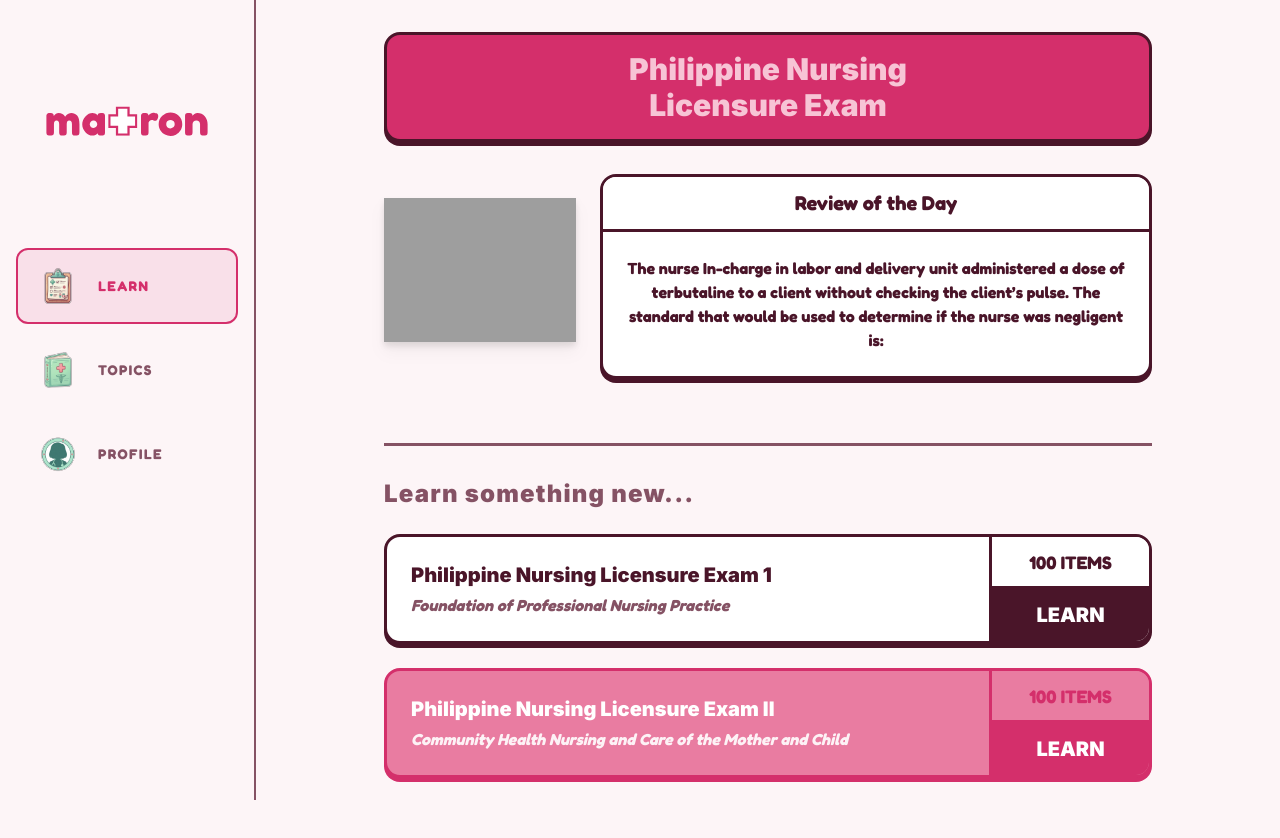
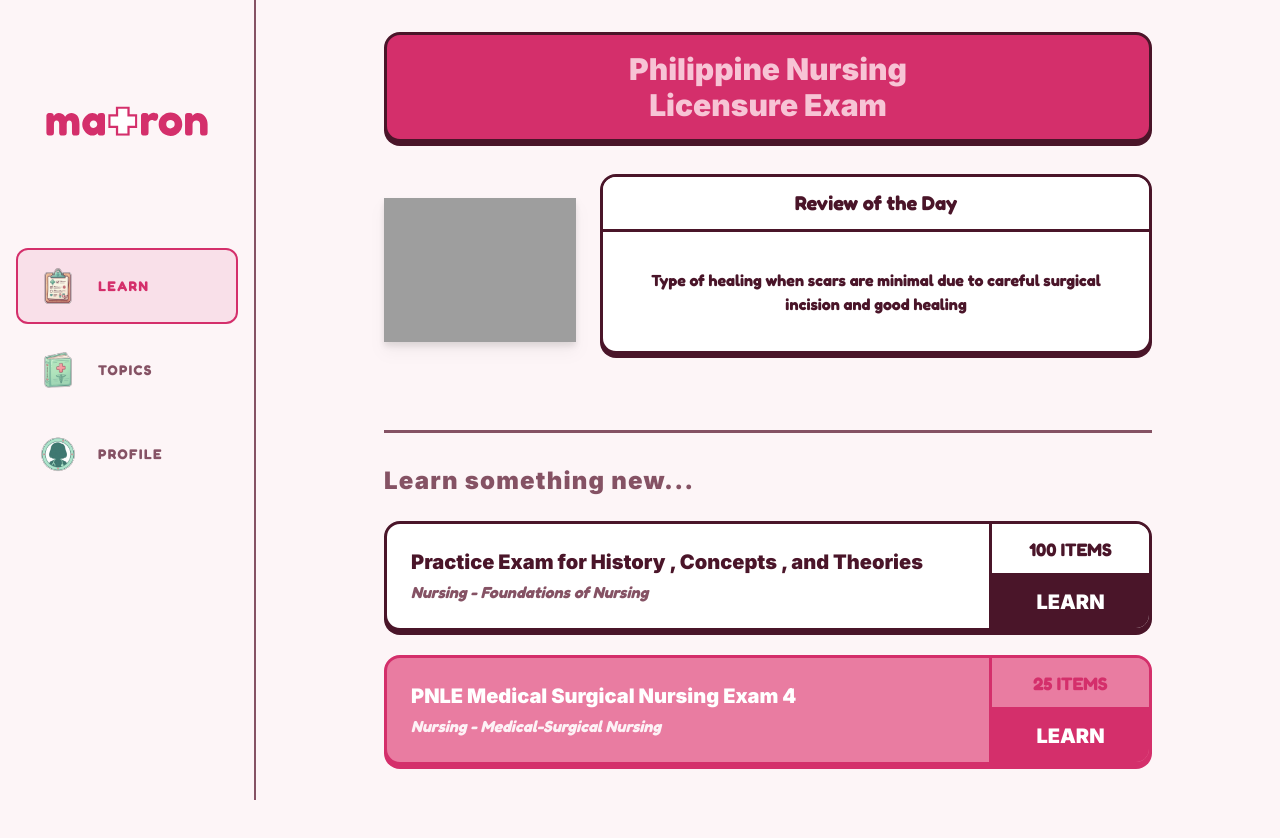
Before and after one commit to francisshere/matron-cards, a React (Vite) app in the folder frontend/: page / in a window 1280 px wide. Shown: the top 838 px of the page. Built offline with nearby package versions, Linux system fonts and the light colour scheme; grey boxes are pictures that could not be loaded.

Commit message:
fixed the daily review section and made the learn somehting new section dynamic

```diff
--- a/frontend/src/Home.jsx
+++ b/frontend/src/Home.jsx
@@ -1,4 +1,4 @@
-import React, { useState } from 'react';
+import React, { useState, useMemo } from 'react';
 import allQuestions from './data/questions.json';
 
 import logo from './assets/matron-logo.svg';
@@ -10,7 +10,52 @@ import explainIcon from './assets/explain.svg';
 
 export default function Home({ onStartQuiz, onViewChange }) {
   const [showRationale, setShowRationale] = useState(false);
-  const dailyQuestion = allQuestions[0]; // Just use the first question for now
+
+  const { dailyQuestion, dailyTopics, answerText } = useMemo(() => {
+    // Determine the current day since epoch
+    const today = Math.floor(Date.now() / (1000 * 60 * 60 * 24));
+
+    // Seeded random number generator
+    const seededRandom = (seed) => {
+      const x = Math.sin(seed++) * 10000;
+      return x - Math.floor(x);
+    };
+
+    // Pick a daily question
+    const qIndex = Math.floor(seededRandom(today) * allQuestions.length);
+    const dailyQuestion = allQuestions[qIndex];
+
+    const correctOpt = dailyQuestion.options.find(o => o.id === dailyQuestion.correct_option);
+    const answerText = correctOpt ? `${dailyQuestion.correct_option}. ${correctOpt.text}` : dailyQuestion.correct_option;
+
+    // Get unique topics and their counts
+    const topicsMap = {};
+    allQuestions.forEach(q => {
+      if (!topicsMap[q.topic]) {
+        const parts = q.topic.split(' - ');
+        topicsMap[q.topic] = {
+          title: parts.length > 1 ? parts.slice(1).join(' - ') : q.topic,
+          subtitle: q.course ? `${q.course} - ${parts[0]}` : parts[0],
+          topicKey: q.topic,
+          count: 0
+        };
+      }
+      topicsMap[q.topic].count++;
+    });
+
+    const uniqueTopics = Object.values(topicsMap);
+
+    // Pick 2 daily topics
+    const tIndex1 = Math.floor(seededRandom(today + 1) * uniqueTopics.length);
+    let tIndex2 = Math.floor(seededRandom(today + 2) * uniqueTopics.length);
+    if (tIndex1 === tIndex2 && uniqueTopics.length > 1) {
+      tIndex2 = (tIndex2 + 1) % uniqueTopics.length;
+    }
+
+    const dailyTopics = [uniqueTopics[tIndex1], uniqueTopics[tIndex2]].filter(Boolean);
+
+    return { dailyQuestion, dailyTopics, answerText };
+  }, []);
 
   return (
     <div className="min-h-screen bg-bg flex flex-col lg:flex-row text-text font-body">
@@ -68,9 +113,10 @@ export default function Home({ onStartQuiz, onViewChange }) {
             <div className="flex flex-col lg:flex-row items-center lg:items-start relative">
               <div className="w-32 h-32 sm:w-48 sm:h-48 shrink-0 relative mb-4 lg:mb-0 lg:mr-6 z-10">
                 <img
+                  key={showRationale ? 'explain' : 'mascot'}
                   src={showRationale ? explainIcon : mascot}
                   alt="Mascot Avatar"
-                  className={`w-full h-full object-contain drop-shadow-lg transition-all duration-500 ${showRationale ? 'animate-bounce-pop' : ''}`}
+                  className="w-full h-full object-contain drop-shadow-lg transition-all duration-500 animate-bounce-pop"
                 />
               </div>
 
@@ -85,7 +131,7 @@ export default function Home({ onStartQuiz, onViewChange }) {
                     <div className="border-b-[3px] border-[#4A1529] py-3 bg-white text-center">
                       <span className="text-xl font-black text-[#4A1529]">Review of the Day</span>
                     </div>
-                    <div className="p-4 sm:p-6 flex-1 flex items-center justify-center">
+                    <div className="p-4 sm:p-6 flex-1 flex flex-col items-center justify-center gap-4">
                       <p className="text-[#4A1529] font-body font-bold text-sm sm:text-base text-center leading-relaxed">
                         {dailyQuestion.question_stem}
                       </p>
@@ -94,12 +140,15 @@ export default function Home({ onStartQuiz, onViewChange }) {
 
                   {/* Back */}
                   <div className="absolute z-10 inset-0 w-full h-full border-[3px] border-[#4A1529] bg-white rounded-2xl shadow-[0px_-4px_0px_0px_#4A1529] flex flex-col overflow-hidden backface-hidden rotate-x-180 transition-all duration-300 active:-translate-y-1 active:shadow-none">
-                    <div className="border-b-[3px] border-[#4A1529] py-3 bg-[#F7C4D5] text-center">
-                      <span className="text-xl font-black text-[#4A1529]">Rationale</span>
+                    <div className="border-b-[3px] border-[#4A1529] py-3 bg-[#F7C4D5] text-center shrink-0">
+                      <span className="text-xl font-black text-[#4A1529]">Answer and Rationale</span>
                     </div>
-                    <div className="p-4 sm:p-6 flex-1 flex items-center justify-center overflow-y-auto">
+                    <div className="p-4 sm:p-6 flex-1 flex flex-col items-center justify-start overflow-y-auto space-y-4">
+                      <div className="bg-[#4A1529] text-white px-4 py-2 rounded-xl font-bold text-sm sm:text-base text-center shadow-sm w-full shrink-0">
+                        {answerText}
+                      </div>
                       <p className="text-[#4A1529] font-body font-bold text-sm sm:text-base text-center leading-relaxed">
-                        {dailyQuestion.rationale}
+                        {dailyQuestion.rationale || "No rationale provided."}
                       </p>
                     </div>
                   </div>
@@ -117,43 +166,49 @@ export default function Home({ onStartQuiz, onViewChange }) {
             <h3 className="font-heading font-black text-xl sm:text-2xl mb-6 text-[#855264] tracking-wider">Learn something new...</h3>
             <div className="space-y-6">
 
-              {/* Top card */}
-              <div className="bg-white border-[3px] border-[#4A1529] rounded-2xl flex flex-col sm:flex-row overflow-hidden shadow-[0px_4px_0px_0px_#4A1529] hover:translate-y-1 hover:shadow-none transition-all">
+              {dailyTopics.map((topic, index) => {
+                const isFirst = index === 0;
+
+                // Set 1 Styling
+                const s1Bg = "bg-white";
+                const s1Border = "border-[#4A1529]";
+                const s1Text = "text-[#4A1529]";
+                const s1BtnBg = "bg-[#4A1529]";
+                const s1BtnHover = "hover:bg-[#3d1122]";
+                const s1BtnText = "text-white";
+                const s1CountText = "text-[#4A1529]";
+                const s1Shadow = "shadow-[0px_4px_0px_0px_#4A1529]";
+
+                // Set 2 Styling
+                const s2Bg = "bg-[#E97CA1]";
+                const s2Border = "border-[#D42F6B]";
+                const s2Text = "text-white";
+                const s2BtnBg = "bg-[#D42F6B]";
+                const s2BtnHover = "hover:bg-[#b02456]";
+                const s2BtnText = "text-white";
+                const s2CountText = "text-[#D42F6B]";
+                const s2Shadow = "shadow-[0px_4px_0px_0px_#D42F6B]";
+
+                return (
+                  <div key={topic.topicKey} className={`${isFirst ? s1Bg : s2Bg} border-[3px] ${isFirst ? s1Border : s2Border} rounded-2xl flex flex-col sm:flex-row overflow-hidden ${isFirst ? s1Shadow : s2Shadow} hover:translate-y-1 hover:shadow-none transition-all`}>
                     <div className="flex-1 p-4 sm:p-6 flex flex-col justify-center">
-                  <h4 className="font-heading font-black text-lg sm:text-xl text-[#4A1529] mb-1">Philippine Nursing Licensure Exam 1</h4>
-                  <p className="font-body font-bold italic text-[#855264] text-sm sm:text-base">Foundation of Professional Nursing Practice</p>
+                      <h4 className={`font-heading font-black text-lg sm:text-xl ${isFirst ? s1Text : s2Text} mb-1`}>{topic.title}</h4>
+                      <p className={`font-body font-bold italic ${isFirst ? 'text-[#855264]' : 'text-white/90'} text-sm sm:text-base`}>{topic.subtitle}</p>
                     </div>
-                <div className="w-full sm:w-[160px] border-t-[3px] sm:border-t-0 sm:border-l-[3px] border-[#4A1529] flex sm:flex-col">
-                  <div className="flex-1 sm:flex-none sm:h-1/2 flex items-center justify-center border-r-[3px] sm:border-r-0 sm:border-b-[3px] border-[#4A1529] bg-white text-[#4A1529] font-black text-base sm:text-lg py-3 sm:py-0">
-                    100 ITEMS
+                    <div className={`w-full sm:w-[160px] border-t-[3px] sm:border-t-0 sm:border-l-[3px] ${isFirst ? s1Border : s2Border} flex sm:flex-col`}>
+                      <div className={`flex-1 sm:flex-none sm:h-1/2 flex items-center justify-center border-r-[3px] sm:border-r-0 sm:border-b-[3px] ${isFirst ? s1Border : s2Border} ${isFirst ? s1Bg : s2Bg} ${isFirst ? s1CountText : s2CountText} font-black text-base sm:text-lg py-3 sm:py-0`}>
+                        {topic.count} ITEMS
                       </div>
                       <button
-                    onClick={() => onStartQuiz('PNLE Foundation of Professional Nursing Practice')}
-                    className="flex-1 sm:flex-none sm:h-1/2 flex items-center justify-center bg-[#4A1529] text-white font-heading font-black text-lg sm:text-xl hover:bg-[#3d1122] py-3 sm:py-0 transition-colors"
+                        onClick={() => onStartQuiz(topic.topicKey)}
+                        className={`flex-1 sm:flex-none sm:h-1/2 flex items-center justify-center ${isFirst ? s1BtnBg : s2BtnBg} ${isFirst ? s1BtnText : s2BtnText} font-heading font-black text-lg sm:text-xl ${isFirst ? s1BtnHover : s2BtnHover} py-3 sm:py-0 transition-colors cursor-pointer`}
                       >
                         LEARN
                       </button>
                     </div>
                   </div>
-
-              {/* Bottom card */}
-              <div className="bg-[#E97CA1] border-[3px] border-[#D42F6B] rounded-2xl flex flex-col sm:flex-row overflow-hidden shadow-[0px_4px_0px_0px_#D42F6B] hover:translate-y-1 hover:shadow-none transition-all">
-                <div className="flex-1 p-4 sm:p-6 flex flex-col justify-center">
-                  <h4 className="font-heading font-black text-lg sm:text-xl text-white mb-1">Philippine Nursing Licensure Exam II</h4>
-                  <p className="font-body font-bold italic text-white/90 text-sm sm:text-base">Community Health Nursing and Care of the Mother and Child</p>
-                </div>
-                <div className="w-full sm:w-[160px] border-t-[3px] sm:border-t-0 sm:border-l-[3px] border-[#D42F6B] flex sm:flex-col">
-                  <div className="flex-1 sm:flex-none sm:h-1/2 flex items-center justify-center border-r-[3px] sm:border-r-0 sm:border-b-[3px] border-[#D42F6B] bg-[#E97CA1] text-[#D42F6B] font-black text-base sm:text-lg py-3 sm:py-0">
-                    100 ITEMS
-                  </div>
-                  <button
-                    onClick={() => onStartQuiz('PNLE Community Health Nursing and Care of the Mother and Child')}
-                    className="flex-1 sm:flex-none sm:h-1/2 flex items-center justify-center bg-[#D42F6B] text-white font-heading font-black text-lg sm:text-xl hover:bg-[#b02456] py-3 sm:py-0 transition-colors"
-                  >
-                    LEARN
-                  </button>
-                </div>
-              </div>
+                );
+              })}
 
             </div>
           </div>
```
Also changed, not shown: frontend/src/data/questions.json, 2 other files (tests, documents, lock files or other folders). Lines whose indentation alone changed are shown as unchanged.
